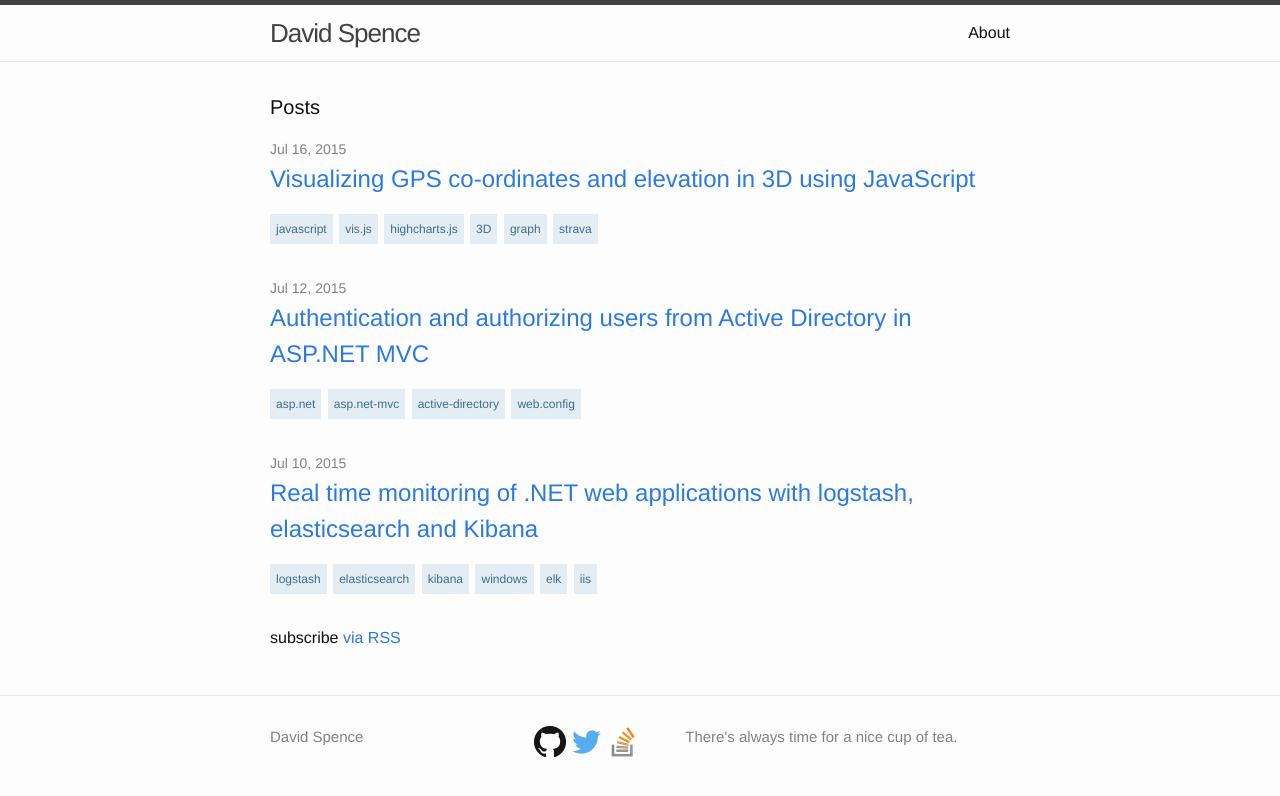
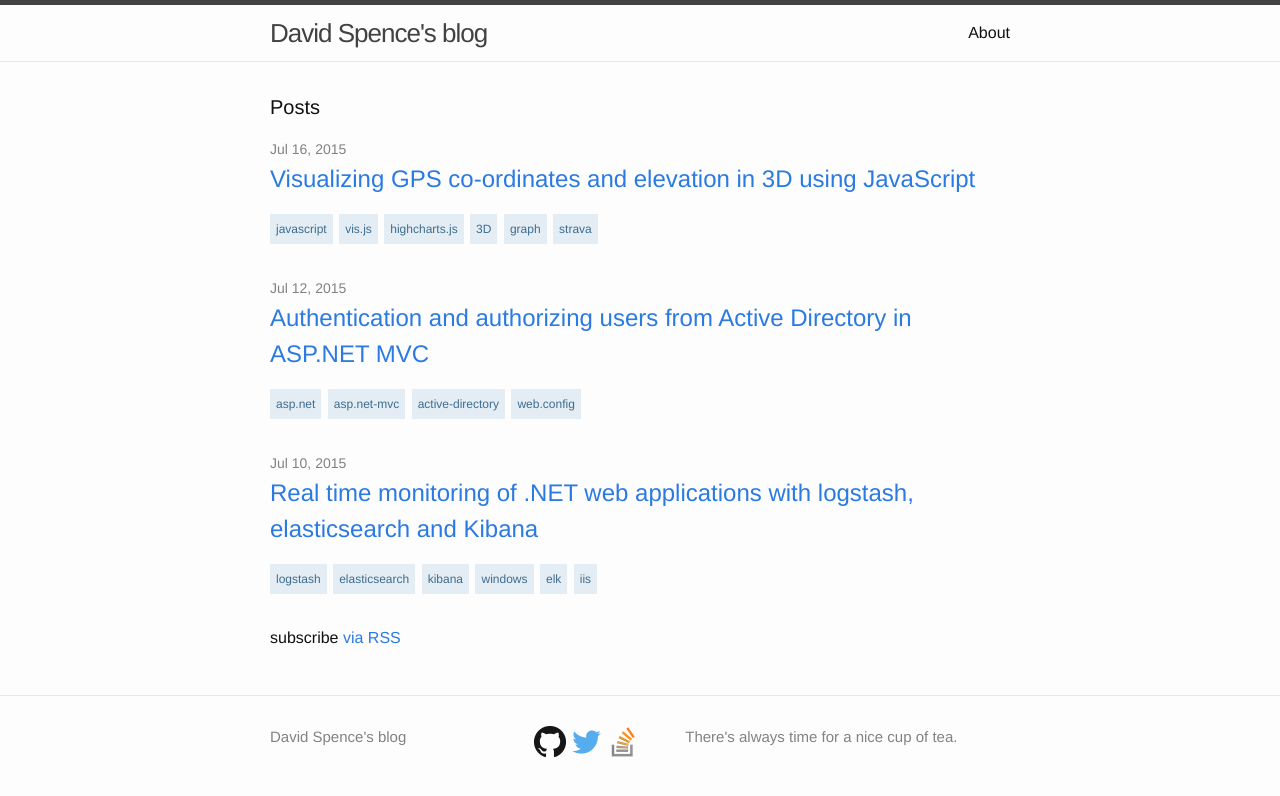
Before and after one commit to Spencerooni/Spencerooni.github.io, a Jekyll site: the page built from index.html, in a window 1280 px wide. Shown: the top 796 px of the page. Built offline with Jekyll 4.4.1, drawn with Linux system fonts in a browser that asks for light colours.

Commit message:
Changing title.

```diff
--- a/_config.yml
+++ b/_config.yml
@@ -1,5 +1,5 @@
 # Site settings
-title: David Spence
+title: David Spence's blog
 email: email@domain.com
 description: > # this means to ignore newlines until "baseurl:"
   There's always time for a nice cup of tea.
```
